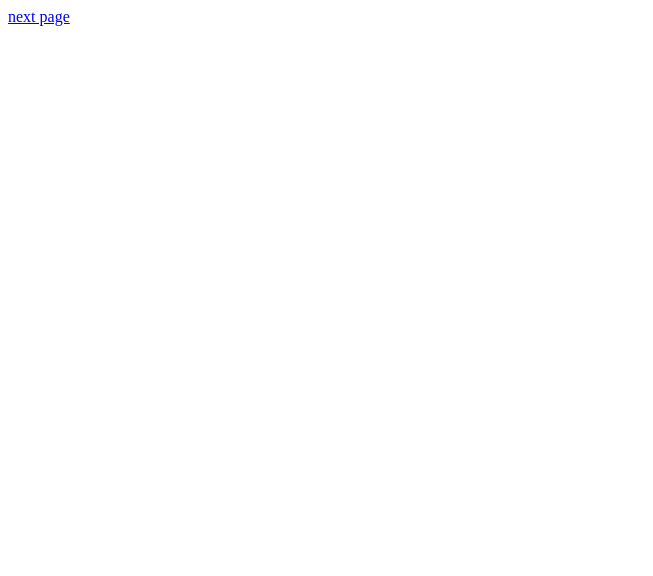
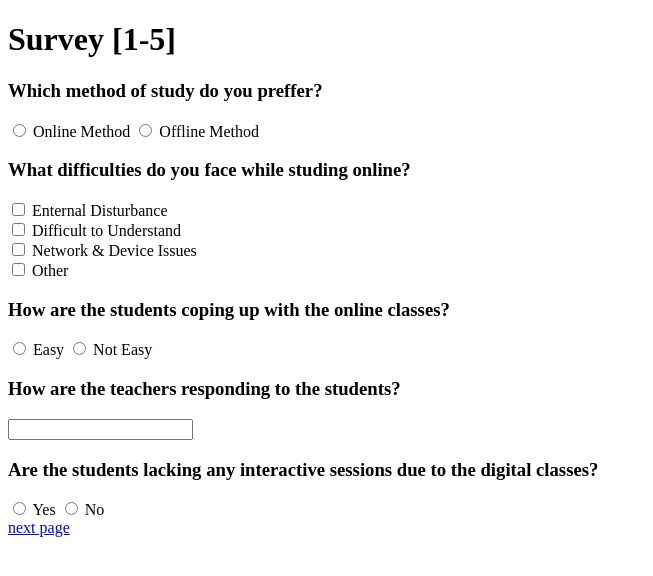
Before and after one commit to ctrivedi-Confed/Group7-Project1, a plain HTML site: page page1.html in a window 1280 px wide. Shown: the whole page, without its empty margins (0-653 px from the left). Drawn offline with Linux system fonts and the light colour scheme.

Commit message:
Added first five questions for the survey

```diff
--- a/page1.html
+++ b/page1.html
@@ -7,23 +7,42 @@
 </head>
 <body>
     <div class="questions">
+    	<h1>Survey [1-5]</h1>
         <div class="question">
-
+        	<h3>Which method of study do you preffer?</h3>
+        	<input type="radio" name="study" id="online" value="online">
+            <label for="online">Online Method</label>
+            <input type="radio" name="study" id="offline" value="offline">
+            <label for="offline">Offline Method</label>
         </div>
         <div class="question">
-
+            <h3>What difficulties do you face while studing online?</h3>
+            <input type="checkbox" name="diff1" id="diff1" value="external">
+            <label for="diff1">Enternal Disturbance</label><br>
+            <input type="checkbox" name="diff2" id="diff2" value="difficult">
+            <label for="diff2">Difficult to Understand</label><br>
+            <input type="checkbox" name="diff3" id="diff3" value="network">
+            <label for="diff3">Network & Device Issues</label><br>
+            <input type="checkbox" name="diff4" id="diff4" value="other">
+            <label for="diff4">Other</label><br>
         </div>
         <div class="question">
-
+        	<h3>How are the students coping up with the online classes?</h3>
+            <input type="radio" name="online_class" id="online_class" value="Easy">
+            <label for="online_class">Easy</label>
+            <input type="radio" name="online_class" id="hard" value="Not Easy">
+            <label for="hard">Not Easy</label>
         </div>
         <div class="question">
-
+            <h3>How are the teachers responding to the students?</h3>
+            <input type="textarea" name="response">
         </div>
         <div class="question">
-
-        </div>
-        <div class="question">
-
+            <h3>Are the students lacking any interactive sessions due to the digital classes?</h3>
+            <input type="radio" name="interaction" id="yes" value="Yes">
+            <label for="yes">Yes</label>
+            <input type="radio" name="interaction" id="no" value="No">
+            <label for="no">No</label>
         </div>
     </div>
     <a href="page2.html">next page</a>
```
Also changed, not shown: page2.html (+1 -0 lines), page3.html (+6 -0 lines).
